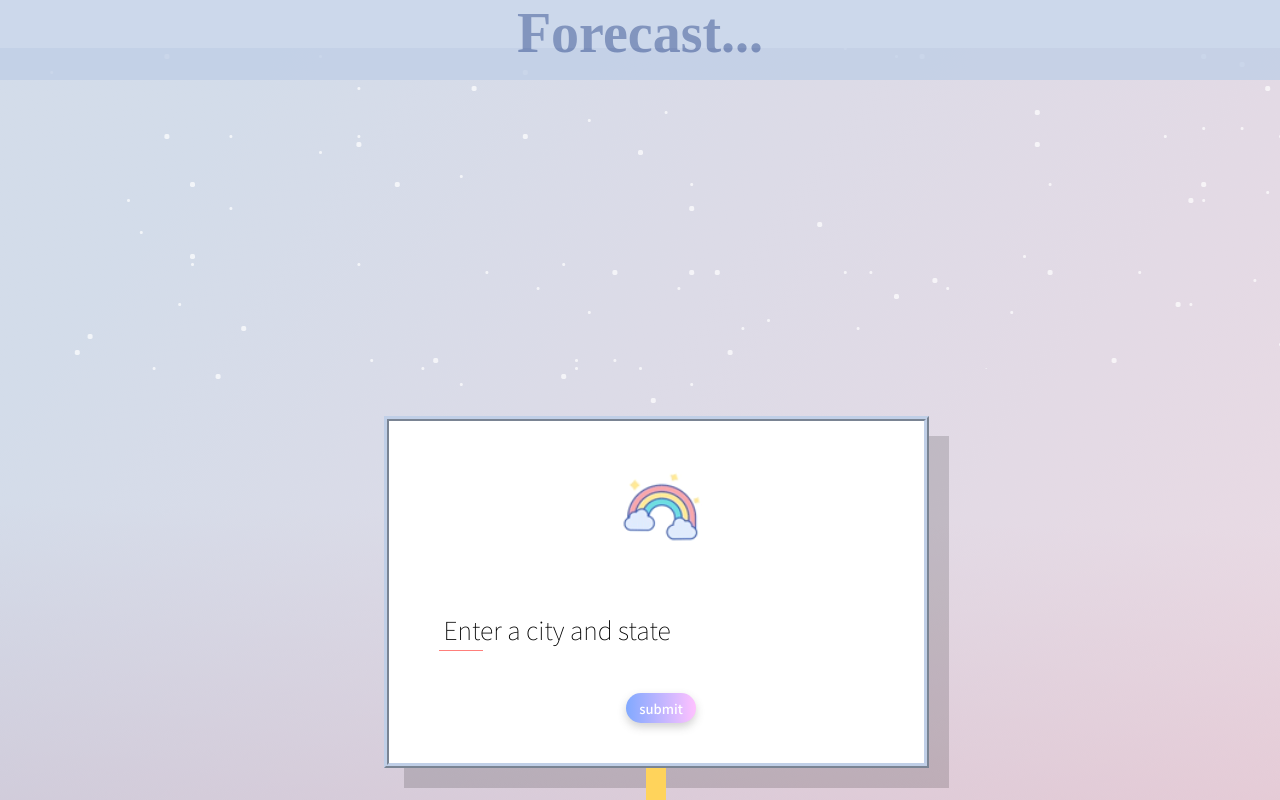
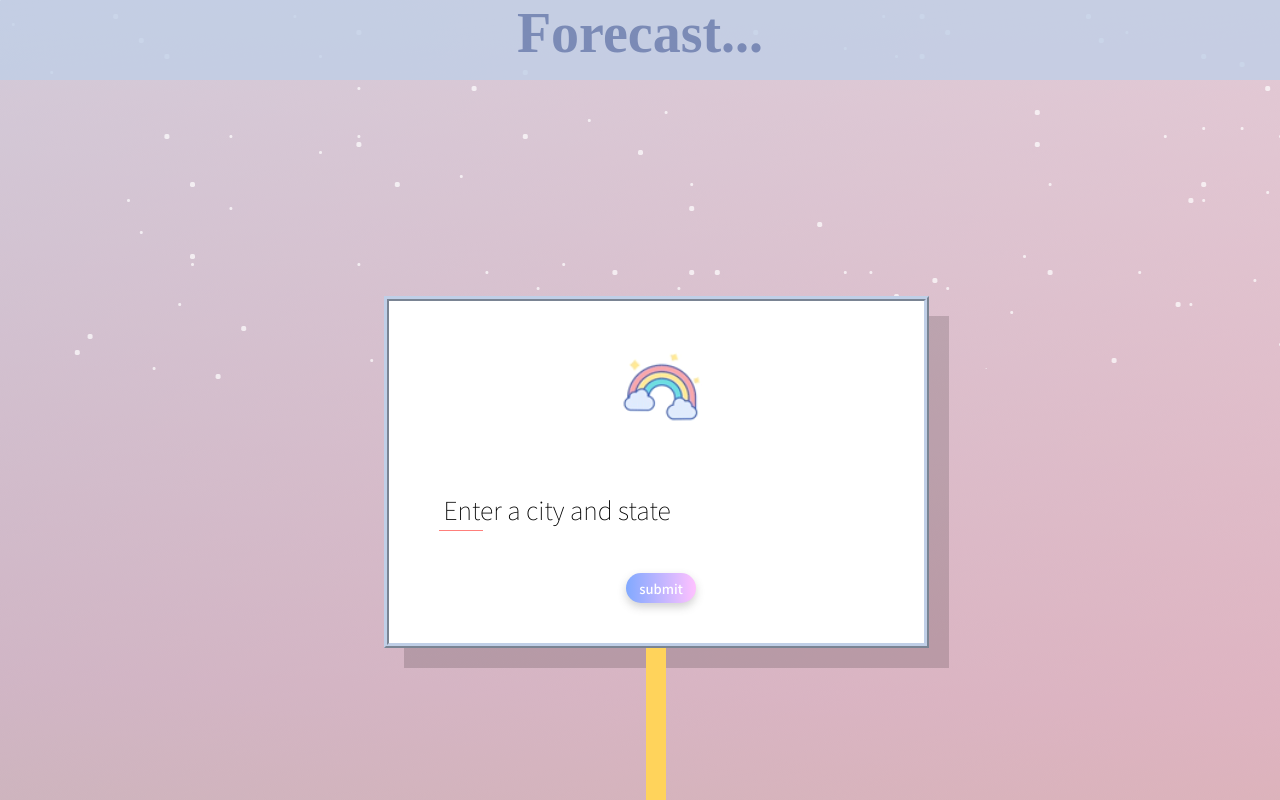
Before and after one commit to michmitz/weather-redux, a React app: page / in a window 1280 px wide. Shown: the top 800 px of the page. Built offline with nearby package versions, Linux system fonts and the light colour scheme; a web font is replaced by a local one.

Commit message:
styling for better spacing

```diff
--- a/src/styles/auroraBackground.css
+++ b/src/styles/auroraBackground.css
@@ -11,7 +11,7 @@ body {
   position: absolute;
   width: 100vw;
   height: 100vh;
-  top: 20%;
+  top: 200vh;
   font-family: var(--bfont);
   font-weight: 300;
   display: flex;
@@ -21,13 +21,14 @@ body {
   text-align: center;
   margin: 1em;
   padding: 2em;
+  z-index: 5;
 }
 
 .backgroundContainer {
   width: 100vw;
-  height: 200vh;
+  height: 350vh;
   overflow: hidden;
-  position: relative;
+  position: absolute;
 }
 
 @-webkit-keyframes aura {
```
